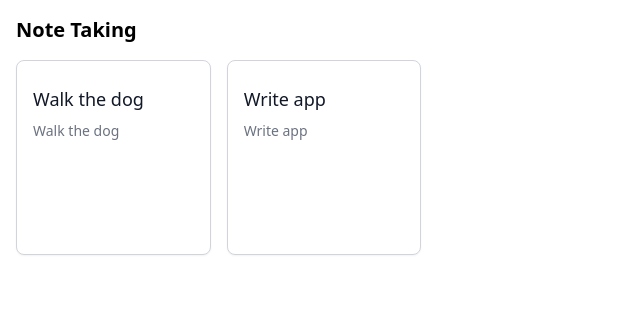
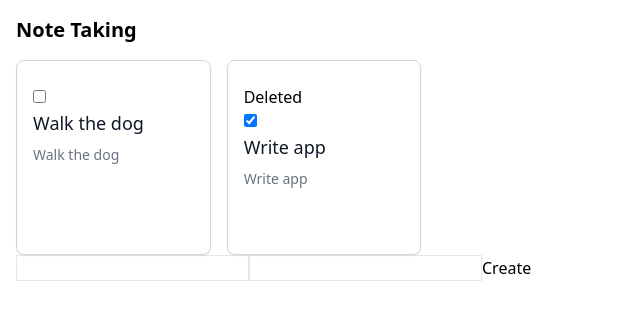
Before and after one commit to SaeromB/note-taking-app, a Next.js app: page / in a window 1280 px wide. Shown: the top 320 px of the page, without its empty margins (0-640 px from the left). Built offline with nearby package versions, Linux system fonts and the light colour scheme.

Commit message:
CreateModal can now add note cards

```diff
--- a/pages/index.tsx
+++ b/pages/index.tsx
@@ -8,6 +8,7 @@ import ManageNote from '../src/components/manage-note'
 
 import React, { useState } from 'react'
 import CardItem from '../src/components/card-item'
+import CardList from '../src/components/card-list'
 
 const initialNotes: Note[] = [
   {
@@ -24,6 +25,25 @@ const initialNotes: Note[] = [
 
 const Home = () => {
   const [notes, setNotes] = useState(initialNotes)
+
+  const toggleNote = (selectedNote: Note) => {
+    const newNotes = notes.map((note) => {
+      if (note === selectedNote) {
+        return {
+          ...note,
+          complete: !note.complete,
+        }
+      }
+      return note
+    })
+    setNotes(newNotes)
+  }
+
+  const addNote: AddNoteTitle = (title: string, content: string) => {
+    const newNote = { title, content, complete: false }
+    setNotes([...notes, newNote])
+  }
+
   return (
     <>
       <div className="p-4">
@@ -35,10 +55,23 @@ const Home = () => {
         <ManageNote manage={manage} setManage={setManage} /> */}
         <div className="grid grid-cols-2 mt-4 gap-4 sm:grid-cols-3 md:grid-cols-4 xl:grid-cols-6">
           {/* <Card /> */}
-          <CardItem note={notes[0]} />
-          <CardItem note={notes[1]} />
+          {/* <CardItem note={notes[0]} />
+          <CardItem note={notes[1]} /> */}
+          <CardList notes={notes} toggleNote={toggleNote} />
         </div>
         {/* <CreateNoteModal show={show} setShow={setShow}></CreateNoteModal> */}
+        <CreateNoteModal
+          addNoteTitle={addNote}
+          note={{
+            title: '',
+            content: '',
+            complete: false,
+          }}
+          closeNote={function (selectedNote: Note): void {
+            throw new Error('Function not implemented.')
+          }}
+          addNoteContent={function (content: string): void {}}
+        />
       </div>
     </>
   )
--- a/src/components/card-item/index.tsx
+++ b/src/components/card-item/index.tsx
@@ -3,15 +3,24 @@ import ManageNote from '../manage-note'
 
 interface Props {
   note: Note
+  toggleNote: ToggleNote
 }
-const CardItem: FC<Props> = ({ note }) => {
+const CardItem: FC<Props> = ({ note, toggleNote }) => {
   const [modal, setModal] = useState(false)
   return (
     <>
       <div onClick={() => setModal(true)} className="aspect-w-1 aspect-h-1 text-left">
         <button className="border border-gray-300 border-opacity-100 bg-white rounded-lg shadow-sm p-4">
           <div className="mt-2 h-full text-left">
+            {note.complete ? <p>Deleted</p> : null}
             <div>
+              <input
+                type="checkbox"
+                checked={note.complete}
+                onClick={() => {
+                  toggleNote(note)
+                }}
+              />
               <p className="text-gray-900 leading-2 text-lg font-medium line-clamp-2 max-h-14 m-0">
                 {note.title}
               </p>
--- /dev/null
+++ b/src/components/card-list/index.tsx
@@ -0,0 +1,19 @@
+import React, { FC } from 'react'
+import CardItem from '../card-item'
+
+interface Props {
+  notes: Note[]
+  toggleNote: ToggleNote
+}
+
+const CardList: FC<Props> = ({ notes, toggleNote }) => {
+  return (
+    <>
+      {notes.map((note) => (
+        <CardItem key={note.title} note={note} toggleNote={toggleNote} />
+      ))}
+    </>
+  )
+}
+
+export default CardList
--- a/src/components/create-note/index.tsx
+++ b/src/components/create-note/index.tsx
@@ -1,54 +1,94 @@
-import React, { FC } from 'react'
+import { notDeepStrictEqual, notEqual, notStrictEqual } from 'assert'
+import React, { FC, useState } from 'react'
 import { SecondayButton, PrimaryButton } from '../button'
 import { Primary } from '../card/index.stories'
 
-type CreateModalProps = {
+type Props = {
   closeable?: boolean
   show?: any
   setShow?: any
   note: Note
   closeNote: CloseNote
+  addNoteTitle: AddNoteTitle
+  addNoteContent: AddNoteContent
 }
 
-const CreateNoteModal: FC<CreateModalProps> = ({ children, show, setShow, note, closeNote }) => {
+// const CreateNoteModal: FC<CreateModalProps> = ({ children, show, setShow, note, closeNote }) => {
+//   return (
+//     show && (
+//       <div className="fixed z-10 inset-0 overflow-y-auto">
+//         <div className="flex items-center justify-center min-h-screen pt-4 px-4 pb-20 text-center bg-gray-500 bg-opacity-75 ">
+//           {/* Modal Content*/}
+//           <div className="block w-full align-bottom bg-white p-6 rounded-md">
+//             {/* Modal Head */}
+//             <form>
+//               <div className="flex items-center justify-between">
+//                 <h3 className="text-lg">Create Note</h3>
+//                 <button onClick={() => setShow(false)}>X</button>
+//               </div>
+
+//               <div className="mt-6 text-left">
+//                 <label className="">Title</label>
+//               </div>
+//               <div className="mt-1">
+//                 <input type="text" className="w-full border border-gray-300 rounded-md"></input>
+//               </div>
+
+//               <div className="mt-6 text-left">
+//                 <label className="">Content</label>
+//               </div>
+//               <div className="mt-1">
+//                 <textarea className="w-full border border-gray-300 rounded-md"></textarea>
+//               </div>
+
+//               <div className="flex justify-end">
+//                 <SecondayButton>Cancel</SecondayButton>
+//                 <div className="ml-3">
+//                   <PrimaryButton>Create</PrimaryButton>
+//                 </div>
+//               </div>
+//             </form>
+//           </div>
+//         </div>
+//       </div>
+//     )
+//   )
+// }
+
+const CreateNoteModal: FC<Props> = ({ addNoteTitle, addNoteContent }) => {
+  const [title, setTitle] = useState('')
+  const [content, setContent] = useState('')
   return (
-    show && (
-      <div className="fixed z-10 inset-0 overflow-y-auto">
-        <div className="flex items-center justify-center min-h-screen pt-4 px-4 pb-20 text-center bg-gray-500 bg-opacity-75 ">
-          {/* Modal Content*/}
-          <div className="block w-full align-bottom bg-white p-6 rounded-md">
-            {/* Modal Head */}
-            <form>
-              <div className="flex items-center justify-between">
-                <h3 className="text-lg">Create Note</h3>
-                <button onClick={() => setShow(false)}>X</button>
-              </div>
-
-              <div className="mt-6 text-left">
-                <label className="">Title</label>
-              </div>
-              <div className="mt-1">
-                <input type="text" className="w-full border border-gray-300 rounded-md"></input>
-              </div>
-
-              <div className="mt-6 text-left">
-                <label className="">Content</label>
-              </div>
-              <div className="mt-1">
-                <textarea className="w-full border border-gray-300 rounded-md"></textarea>
-              </div>
-
-              <div className="flex justify-end">
-                <SecondayButton>Cancel</SecondayButton>
-                <div className="ml-3">
-                  <PrimaryButton>Create</PrimaryButton>
-                </div>
-              </div>
-            </form>
-          </div>
-        </div>
-      </div>
-    )
+    <form>
+      <input
+        className="border"
+        type="text"
+        value={title}
+        onChange={(e) => {
+          setTitle(e.target.value)
+        }}
+      />
+      <input
+        className="border"
+        type="text"
+        value={content}
+        onChange={(e) => {
+          setContent(e.target.value)
+        }}
+      />
+      <button
+        type="submit"
+        onClick={(e) => {
+          e.preventDefault()
+          addNoteTitle(title, content)
+          setTitle('')
+          // addNoteContent(content)
+          setContent('')
+        }}
+      >
+        Create
+      </button>
+    </form>
   )
 }
 
--- a/src/types.d.ts
+++ b/src/types.d.ts
@@ -4,6 +4,7 @@ type Note = {
   complete: boolean
 }
 
-type ToggleTodo = (selectedTodo: Todo) => void
-type AddTodo = (text: string) => void
+type AddNoteTitle = (title: string, content: string) => void
+type AddNoteContent = (content: string) => void
 type CloseNote = (selectedNote: Note) => void
+type ToggleNote = (selectedNote: Note) => void
```
